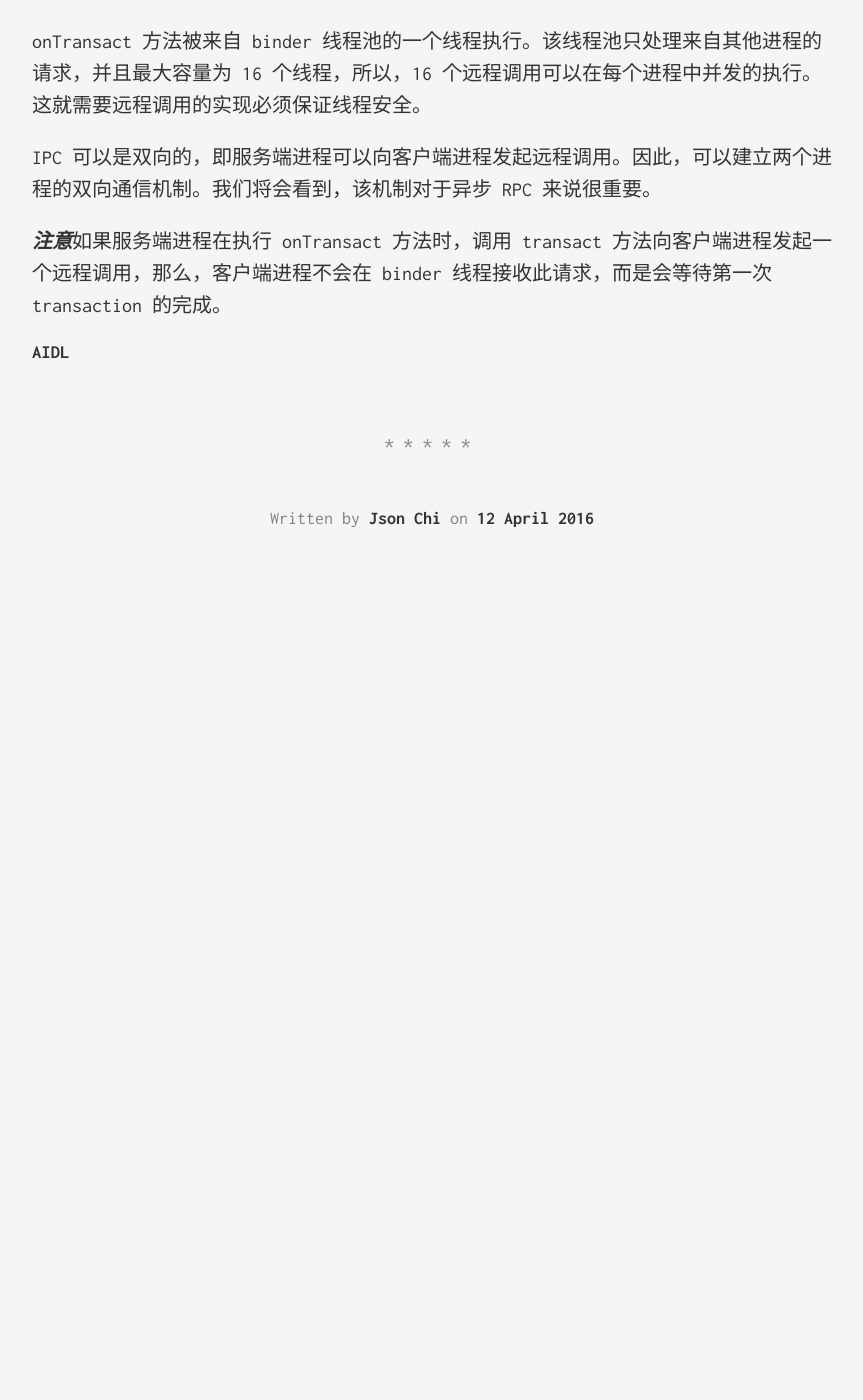
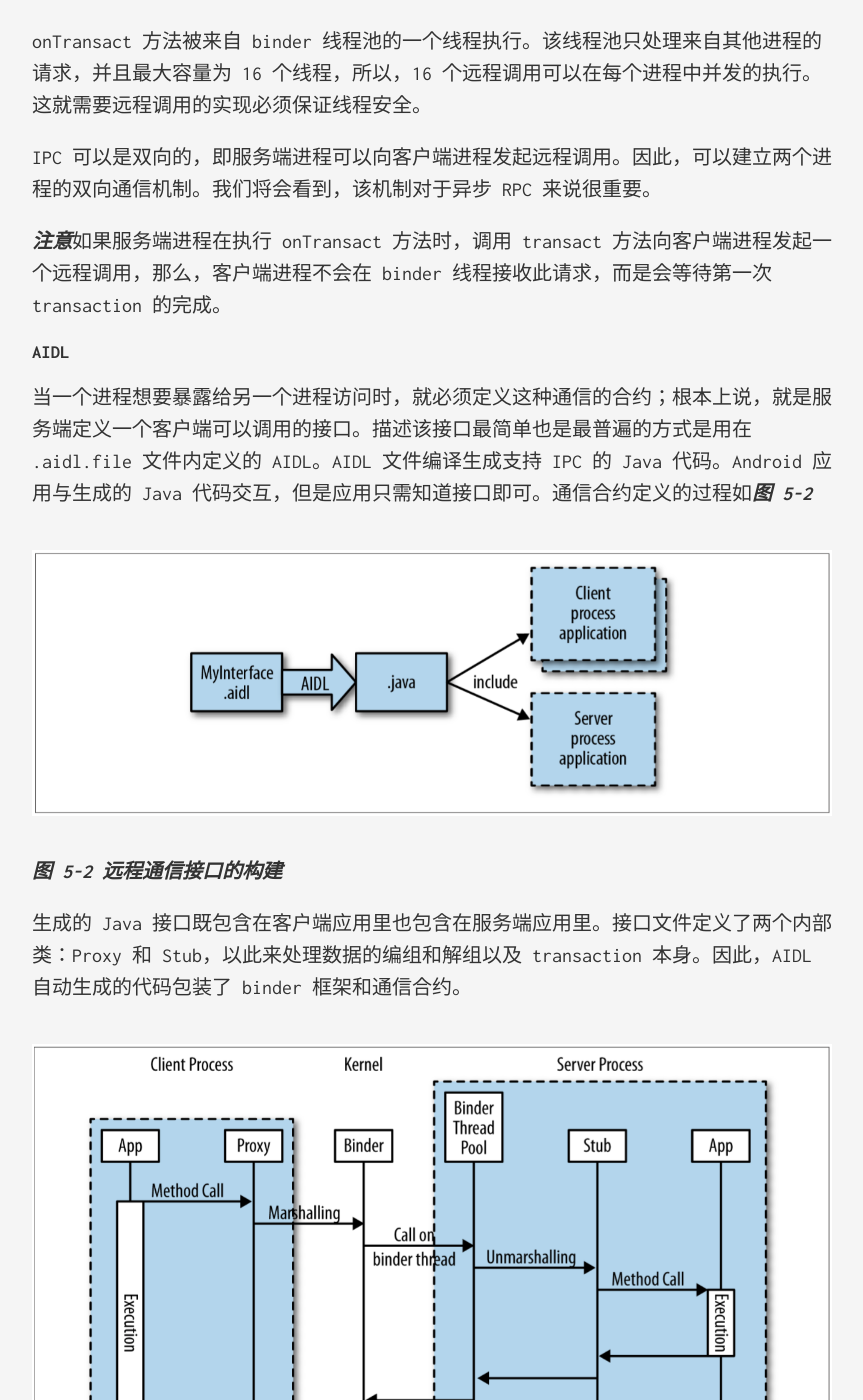
Before and after one commit to jsonchi/jsonchi.github.io, a Jekyll site: the page built from _posts/2016-04-12-android-ipc.md, in a window 1280 px wide and 1400 px high, scrolled down 2047 px. Shown: the whole window, without its empty margins (208-1071 px from the left). Built offline with Jekyll 4.4.1, drawn with Linux system fonts in a browser that asks for light colours; comment, search, counter and statistics services are not loaded; before the commit the page ends 2677 px from its top, so only the background shows below that; some of the changed text lies outside the part shown.

Commit message:
Add intro to AIDL

```diff
--- a/_posts/2016-04-12-android-ipc.md
+++ b/_posts/2016-04-12-android-ipc.md
@@ -43,3 +43,19 @@ IPC 可以是双向的，即服务端进程可以向客户端进程发起远程
 ***注意***如果服务端进程在执行 onTransact 方法时，调用 transact 方法向客户端进程发起一个远程调用，那么，客户端进程不会在 binder 线程接收此请求，而是会等待第一次 transaction 的完成。
 
 ### AIDL
+
+当一个进程想要暴露给另一个进程访问时，就必须定义这种通信的合约；根本上说，就是服务端定义一个客户端可以调用的接口。描述该接口最简单也是最普遍的方式是用在 .aidl.file 文件内定义的 AIDL。AIDL 文件编译生成支持 IPC 的 Java 代码。Android 应用与生成的 Java 代码交互，但是应用只需知道接口即可。通信合约定义的过程如***图 5-2***
+
+![图 5-2](/resources/images/figure-5-2.png)
+
+***图 5-2 远程通信接口的构建***
+
+生成的 Java 接口既包含在客户端应用里也包含在服务端应用里。接口文件定义了两个内部类：Proxy 和 Stub，以此来处理数据的编组和解组以及 transaction 本身。因此，AIDL 自动生成的代码包装了 binder 框架和通信合约。
+
+![图 5-3](/resources/images/figure-5-3.png)
+
+***图 5-3***
+
+如***图 5-3***所示，客户端的 proxy 和服务端的 stub 代表两个应用来处理 RPC，以此允许客户端在本地调用方法，即使该方法运行在一个服务端进程（更准确的说，是服务端线程池里的 binder 线程）。服务端必须支持来自多个进程和线程的方法的并发执行来保证线程安全。
+
+### 同步 RPC
```
